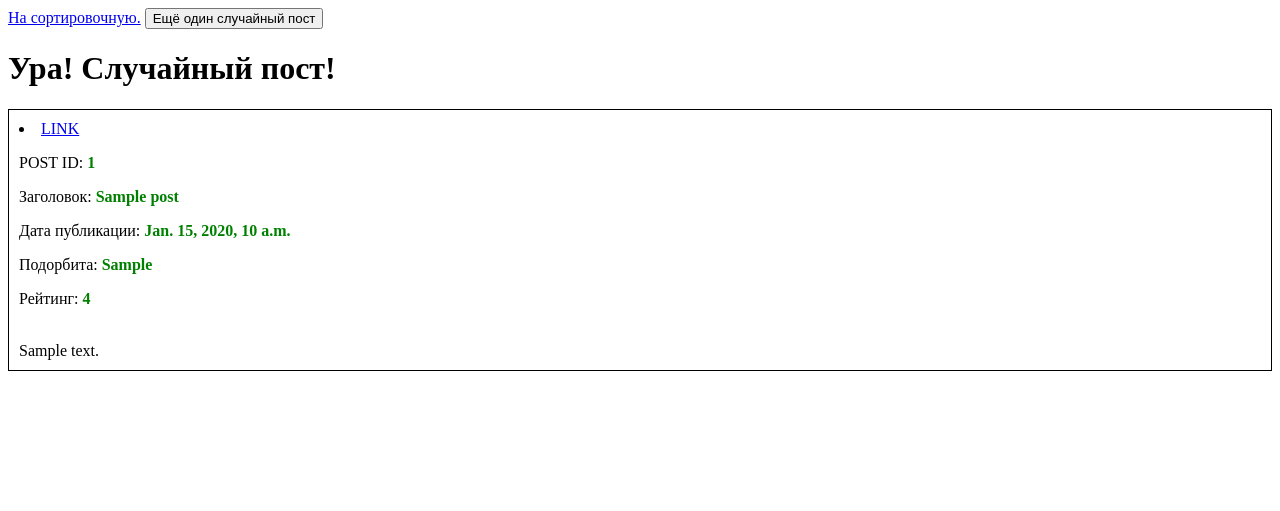
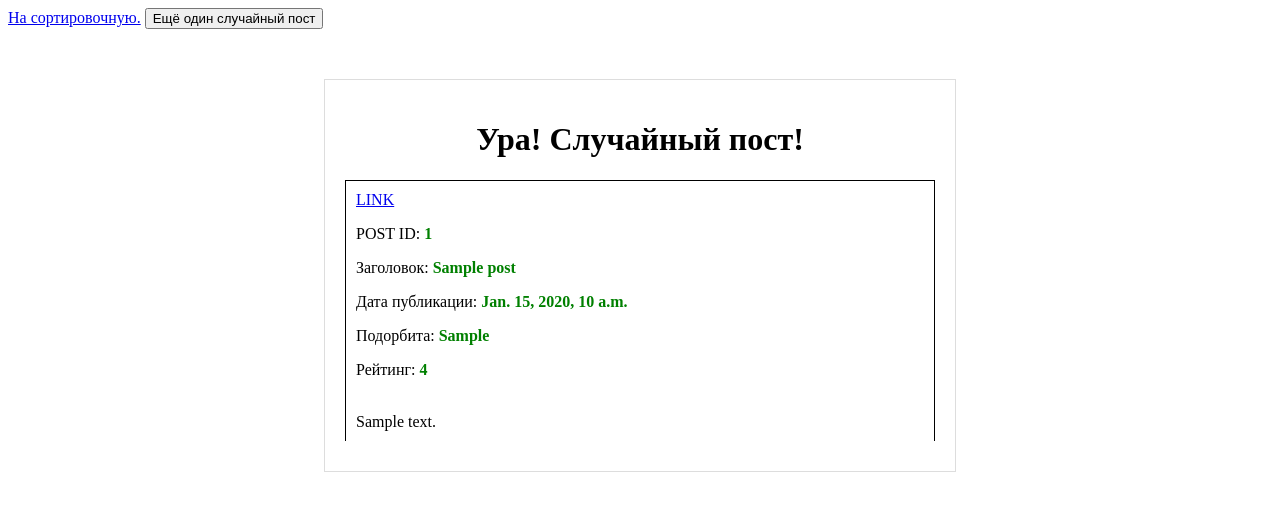
Before and after one commit to ta0ma0/orbitar_charts, a Django app: template orb_charts/random_post/templates/random_post/random_post.html in a window 1280 px wide. Shown: the top 511 px of the page. Run offline with Django 5.2, Linux system fonts and the light colour scheme; the template is opened without the code that fills it: most values are stand-ins (such as "Sample title", 1, 10 or a date in 2020).

Commit message:
Added style for div posts

```diff
--- a/orb_charts/probe_app/static/css/style.css
+++ b/orb_charts/probe_app/static/css/style.css
@@ -7,3 +7,25 @@ b {
     margin-bottom: 10px;    /* Добавляем отступ снизу для разделения постов */
     padding: 10px;           /* Добавляем внутренний отступ для красоты */
 }
+
+#random-post-container {
+    width: 50%; /* Две четверти ширины экрана */
+    margin: 50px auto; /* Центрируем по горизонтали и добавляем отступ сверху */
+    padding: 20px;
+    border: 1px solid #ddd;
+    box-sizing: border-box; /* Учитываем padding и border в ширине */
+}
+
+#random-post-container .post {
+    list-style: none; /* Убираем маркеры списка */
+    padding: 10px;
+    border-bottom: 1px solid #eee;
+}
+
+#random-post-container .post:last-child {
+    border-bottom: none; /* Убираем нижнюю границу у последнего элемента */
+}
+
+#random-post-container h1 {
+    text-align: center; /* Центрируем заголовок */
+}
```
